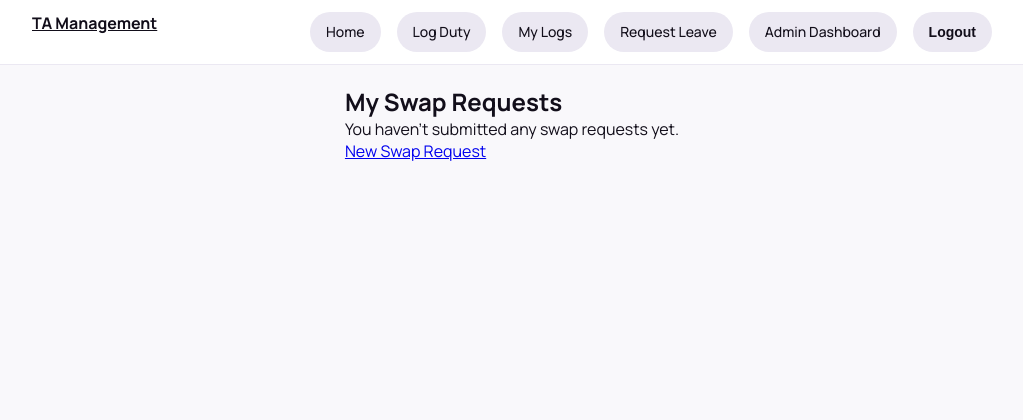
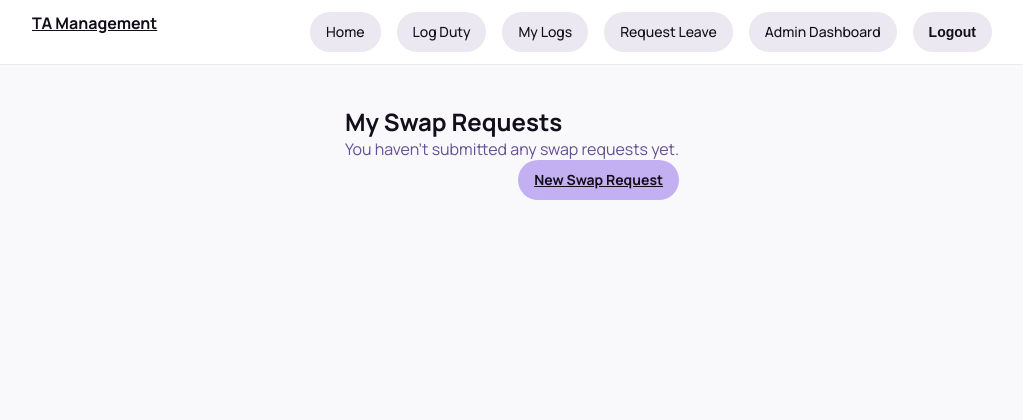
Before and after one commit to Gatorfma/CS319---Group-11-Term-Project, a Django app: page /requests/swap/list/ in a window 1280 px wide. Shown: the top 420 px of the page, without its empty margins (128-1151 px from the left). Run offline with Django 5.2, Linux system fonts and the light colour scheme; the visitor is signed in with stand-in values (Sample User, id 1); data that the repository does not hold is empty.

Commit message:
main page updates with some debugs

```diff
--- a/code/ta_mng_sys/docker-compose.yml
+++ b/code/ta_mng_sys/docker-compose.yml
@@ -5,7 +5,7 @@ services:
     restart: always
     env_file: .env
     ports:
-      - "3306:3306"
+      - "3307:3306"
     volumes:
       - mysql_data:/var/lib/mysql
       - ./docker/db:/docker-entrypoint-initdb.d
--- a/code/ta_mng_sys/src/ta_requests/urls.py
+++ b/code/ta_mng_sys/src/ta_requests/urls.py
@@ -15,9 +15,6 @@ app_name = 'ta_requests'
 
 urlpatterns = [
     path('leave/request/', LeaveRequestCreateView.as_view(), name='leave-request'),
-    path('leave/success/', TemplateView.as_view(
-            template_name='ta_requests/leave_success.html'),
-         name='leave-success'),
     path('leave/approve/<int:pk>/', approve_leave_view, name='leave-approve'),
     path('leave/reject/<int:pk>/', reject_leave_view, name='leave-reject'),
     path('leave/list/', LeaveRequestListView.as_view(), name='leave-list'),
--- a/code/ta_mng_sys/src/templates/ta_requests/leave_request_form.html
+++ b/code/ta_mng_sys/src/templates/ta_requests/leave_request_form.html
@@ -1,6 +1,6 @@
 {% extends 'base.html' %} {% block content %}
 <div class="container">
-  <h2>Request Leave</h2>
+  <h2>Request Leave of Absence</h2>
   <form method="post" id="leave-form">
     {% csrf_token %}
     <div class="mb-3">
--- a/code/ta_mng_sys/src/templates/ta_requests/swap_request_list.html
+++ b/code/ta_mng_sys/src/templates/ta_requests/swap_request_list.html
@@ -1,54 +1,85 @@
-{# code/ta_mng_sys/src/templates/ta_requests/swap_request_list.html #}
 {% extends 'base.html' %}
 {% block content %}
-<div class="container mx-auto p-4">
-  <h2 class="text-2xl font-bold mb-4">My Swap Requests</h2>
+<div class="layout-content-container px-10 py-5">
+  <h2 class="text-2xl font-bold mb-6">My Swap Requests</h2>
 
   {% if requests %}
-    <table class="table-auto w-full mb-4">
+  <div class="card mb-6">
+    <div class="card-body">
+      <table class="table text-sm">
         <thead>
-        <tr>
-          <th class="px-4 py-2">Your Duty</th>
-          <th class="px-4 py-2">With</th>
-          <th class="px-4 py-2">Reason</th>
-          <th class="px-4 py-2">Status</th>
-          <th class="px-4 py-2">Requested At</th>
+          <tr class="text-muted text-xs uppercase">
+            <th>Your Duty</th>
+            <th>Swap With</th>
+            <th>Reason</th>
+            <th>Status</th>
+            <th>Requested At</th>
           </tr>
         </thead>
         <tbody>
           {% for req in requests %}
-        <tr class="border-t">
-          <td class="px-4 py-2">{{ req.duty }}</td>
-          <td class="px-4 py-2">{{ req.to_ta.user.get_full_name }}</td>
-          <td class="px-4 py-2">{{ req.reason|truncatechars:30 }}</td>
-          <td class="px-4 py-2">{{ req.get_status_display }}</td>
-          <td class="px-4 py-2">{{ req.requested_at|date:"Y-m-d H:i" }}</td>
+          <tr class="border-b hover:bg-gray-50">
+            <!-- Your Duty -->
+            <td class="py-3">
+              {{ req.duty }}
+            </td>
+            <!-- Swap With (With) -->
+            <td class="py-3">
+              {% if req.to_ta %}
+                {{ req.to_ta.user.get_full_name }}
+              {% else %}
+                <span class="text-muted">—</span>
+              {% endif %}
+            </td>
+            <!-- Reason -->
+            <td class="py-3 text-justify">
+              {{ req.reason|truncatechars:50 }}
+            </td>
+            <!-- Status Badge -->
+            <td class="py-3">
+              <span class="inline-block text-xs px-3 py-1 rounded-full
+                {% if req.status == 'P' %}bg-gray-200 text-gray-800
+                {% elif req.status == 'A' %}bg-green-100 text-green-800
+                {% else %}bg-red-100 text-red-800{% endif %}">
+                {{ req.get_status_display }}
+              </span>
+            </td>
+            <!-- Requested At -->
+            <td class="py-3">
+              {{ req.requested_at|date:"M j, Y H:i" }}
+            </td>
           </tr>
           {% endfor %}
         </tbody>
       </table>
 
       {% if is_paginated %}
-      <nav class="flex justify-center">
-        <ul class="inline-flex">
+      <nav class="flex justify-center mt-4">
+        <ul class="flex gap-3">
           {% if page_obj.has_previous %}
-            <li><a href="?page={{ page_obj.previous_page_number }}" class="px-3">« Prev</a></li>
+          <li>
+            <a href="?page={{ page_obj.previous_page_number }}" class="text-primary text-sm">« Prev</a>
+          </li>
           {% endif %}
-          <li class="px-3">Page {{ page_obj.number }} of {{ page_obj.paginator.num_pages }}</li>
+          <li class="text-muted text-sm">
+            Page {{ page_obj.number }} of {{ page_obj.paginator.num_pages }}
+          </li>
           {% if page_obj.has_next %}
-            <li><a href="?page={{ page_obj.next_page_number }}" class="px-3">Next »</a></li>
+          <li>
+            <a href="?page={{ page_obj.next_page_number }}" class="text-primary text-sm">Next »</a>
+          </li>
           {% endif %}
         </ul>
       </nav>
       {% endif %}
-
+    </div>
+  </div>
   {% else %}
-    <p>You haven’t submitted any swap requests yet.</p>
+    <p class="text-muted text-sm">You haven’t submitted any swap requests yet.</p>
   {% endif %}
 
-  <a href="{% url 'ta_requests:swap-request' %}"
-     class="mt-4 inline-block btn-indigo px-4 py-2 rounded">
-    New Swap Request
-  </a>
+  <div class="text-right">
+    <a href="{% url 'ta_requests:swap-request' %}" class="btn btn-accent">New Swap Request</a>
+  </div>
 </div>
 {% endblock %}
```
Also changed, not shown: code/ta_mng_sys/src/templates/home.html (+13 -2 lines). Lines whose indentation alone changed are shown as unchanged.
